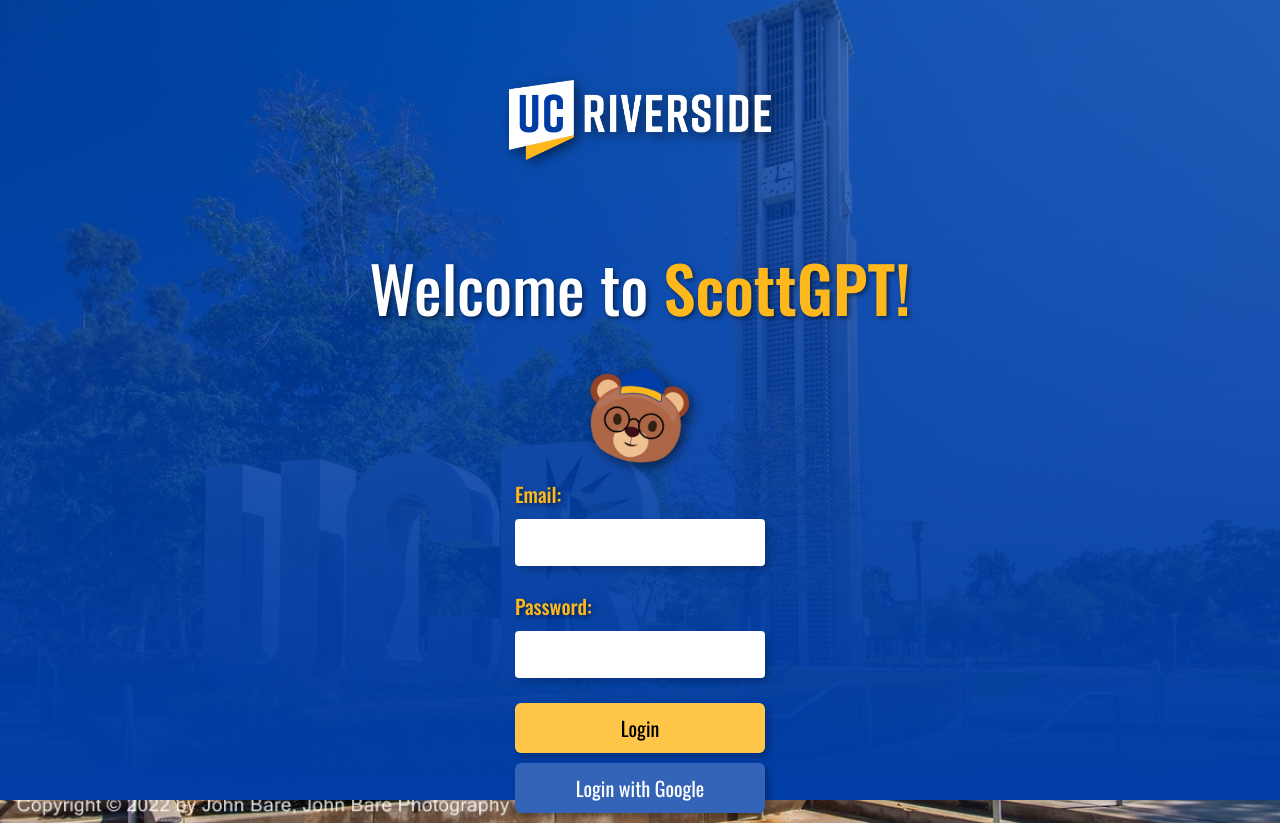
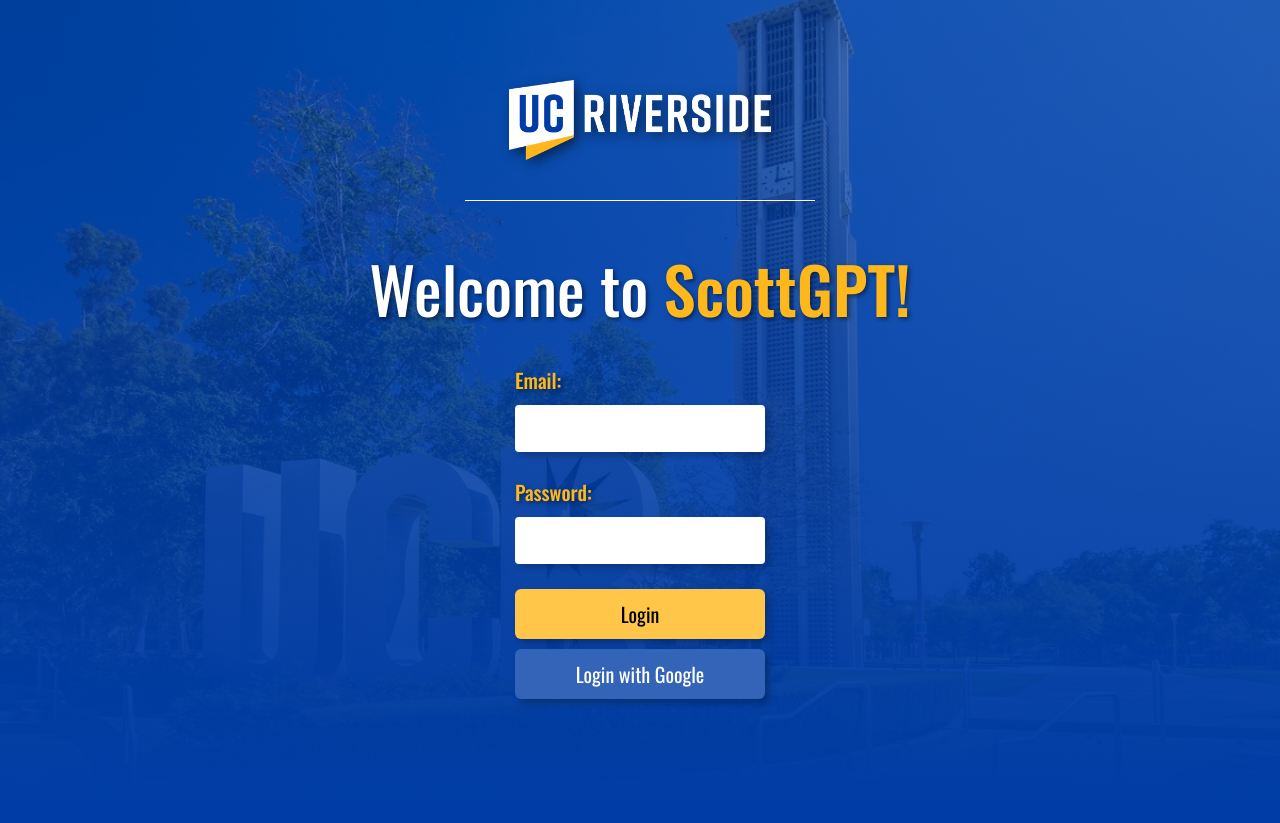
Before and after one commit to joshua-zingale/ucr-chatbot-pathway-program, a Flask app: page /login in a window 1280 px wide. After the commit the page ends 707 px from the top, so only its background shows below. Run offline with Flask 3, Linux system fonts and the light colour scheme; parts of the project's set-up code (start-up, migrations or seed data) failed here and were passed over.

Commit message:
Small login edit

```diff
--- a/ucr_chatbot/static/css/index.css
+++ b/ucr_chatbot/static/css/index.css
@@ -31,7 +31,7 @@
   border: none;
   height: 1px;
   background-color: white;
-  width: 400px;
+  width: 350px;
   margin: 10px auto;
 }
 
--- a/ucr_chatbot/templates/index.html
+++ b/ucr_chatbot/templates/index.html
@@ -13,8 +13,6 @@
     <hr class="divider-line" />
 
     <h1>Welcome to <span>ScottGPT!</span></h1>
-
-    <img class="bot-pfp" src="{{ url_for('static', filename='images/PFPs/Bot_PFP.png') }}" alt="Scotty">
 
     <form id="auth-form" action="{{url_for('web_routes.login')}}" method="post">
 
```
